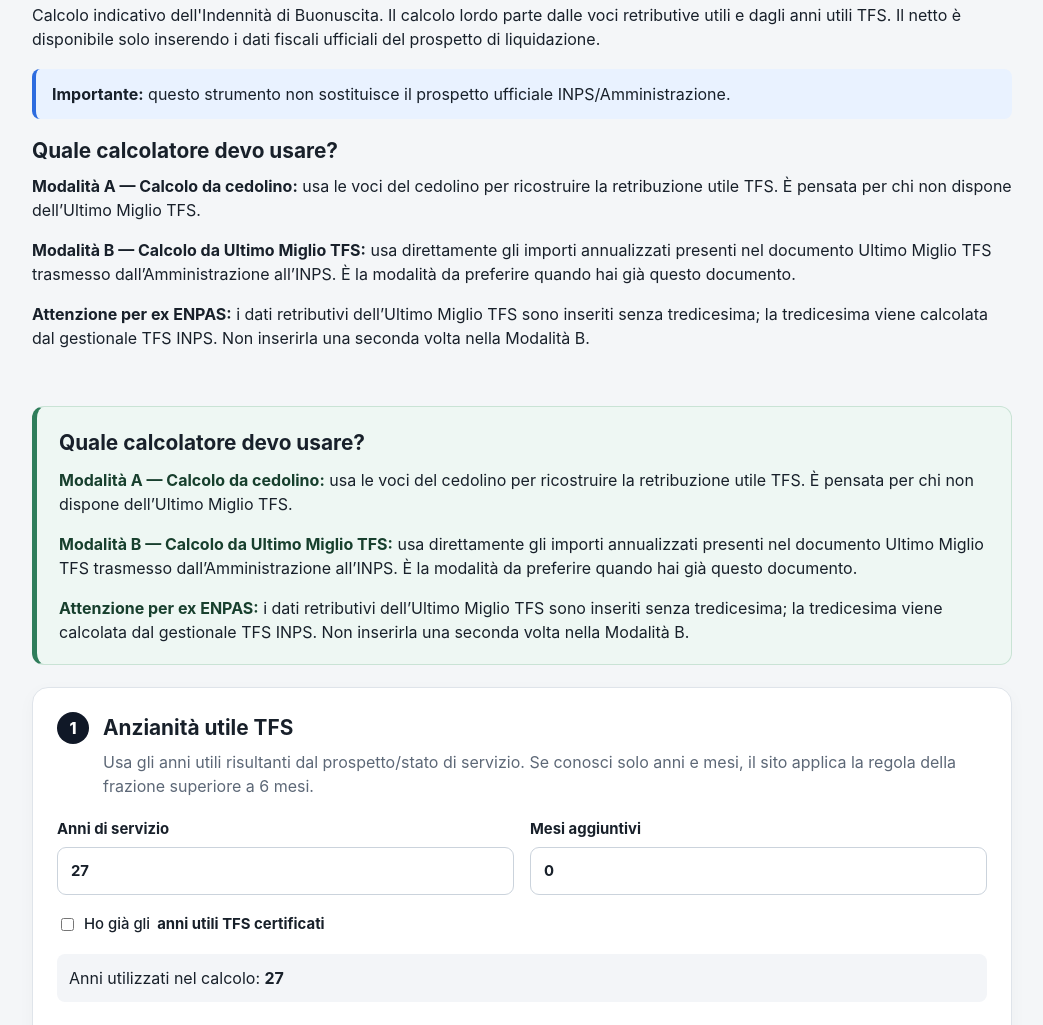
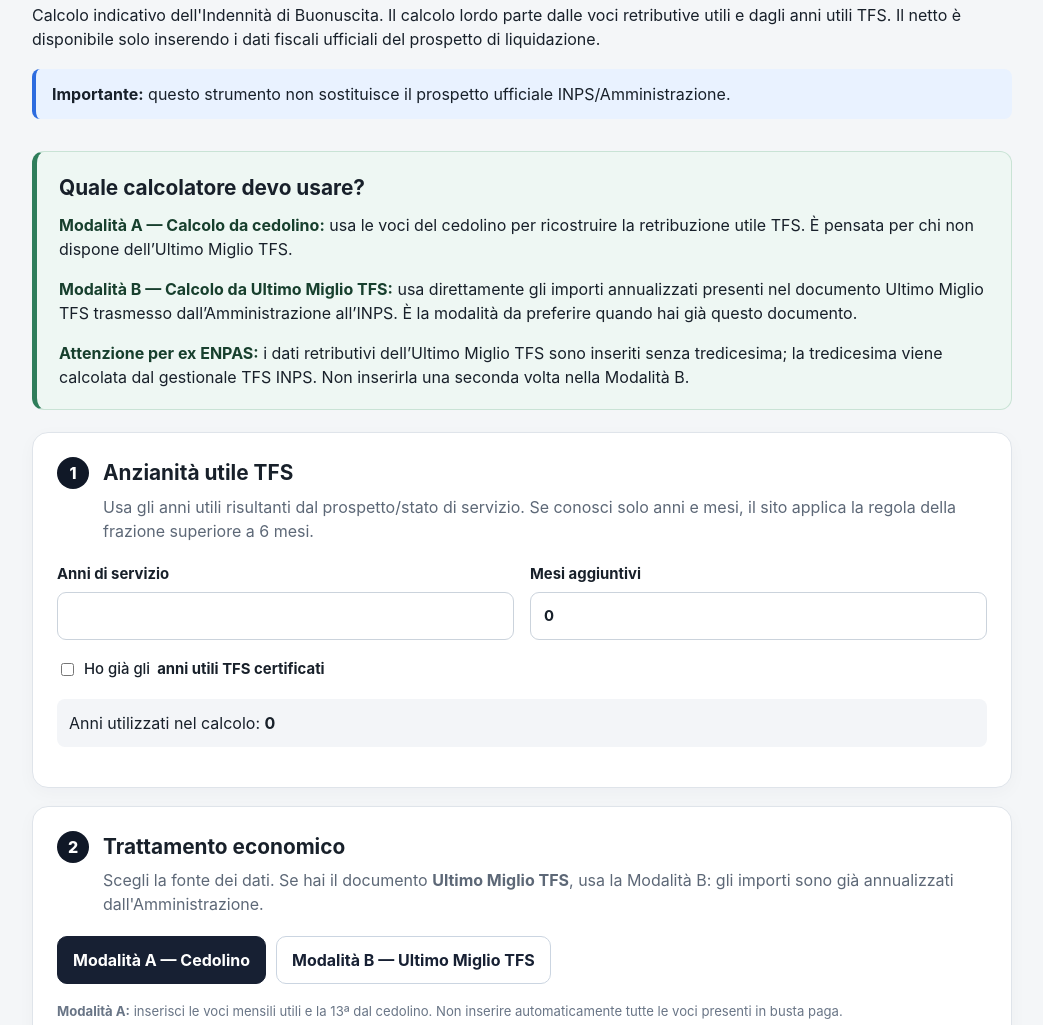
Before and after one commit to rwpo-sophrosyne/Calcola-TFS, a plain HTML site: page index.html in a window 1280 px wide. Shown: the part 229-1254 px from the top of the page, without its empty margins (118-1161 px from the left). Drawn offline with Linux system fonts and the light colour scheme.

Commit message:
Add files via upload

```diff
--- a/index.html
+++ b/index.html
@@ -22,12 +22,6 @@
     <p>Calcolo indicativo dell'Indennità di Buonuscita. Il calcolo lordo parte dalle voci retributive utili e dagli anni utili TFS. Il netto è disponibile solo inserendo i dati fiscali ufficiali del prospetto di liquidazione.</p>
     <div class="notice"><strong>Importante:</strong> questo strumento non sostituisce il prospetto ufficiale INPS/Amministrazione.</div>
 
-<section class="info-box" style="margin:1rem auto 1.5rem; max-width:1000px;">
-  <h2>Quale calcolatore devo usare?</h2>
-  <p><strong>Modalità A — Calcolo da cedolino:</strong> usa le voci del cedolino per ricostruire la retribuzione utile TFS. È pensata per chi non dispone dell’Ultimo Miglio TFS.</p>
-  <p><strong>Modalità B — Calcolo da Ultimo Miglio TFS:</strong> usa direttamente gli importi annualizzati presenti nel documento Ultimo Miglio TFS trasmesso dall’Amministrazione all’INPS. È la modalità da preferire quando hai già questo documento.</p>
-  <p><strong>Attenzione per ex ENPAS:</strong> i dati retributivi dell’Ultimo Miglio TFS sono inseriti senza tredicesima; la tredicesima viene calcolata dal gestionale TFS INPS. Non inserirla una seconda volta nella Modalità B.</p>
-</section>
   </section>
 
   <section class="mode-explainer">
@@ -41,7 +35,7 @@
     <div class="section-title"><span>1</span><div><h2>Anzianità utile TFS</h2><p>Usa gli anni utili risultanti dal prospetto/stato di servizio. Se conosci solo anni e mesi, il sito applica la regola della frazione superiore a 6 mesi.</p></div></div>
     <div class="grid two">
       <label>Anni di servizio
-        <input id="years" type="number" min="0" step="1" value="27">
+        <input id="years" type="number" min="0" step="1" value="">
       </label>
       <label>Mesi aggiuntivi
         <input id="months" type="number" min="0" max="11" step="1" value="0">
@@ -50,7 +44,7 @@
     <label class="check"><input id="certifiedToggle" type="checkbox"> Ho già gli <strong>anni utili TFS certificati</strong></label>
     <div id="certifiedBox" class="hidden">
       <label>Anni utili TFS certificati
-        <input id="certifiedYears" type="number" min="1" step="1" placeholder="es. 27">
+        <input id="certifiedYears" type="number" min="1" step="1" placeholder="es. 30">
       </label>
     </div>
     <p class="result-line">Anni utilizzati nel calcolo: <strong id="usefulYears">0</strong></p>
@@ -114,7 +108,7 @@
           <input id="umSixSteps" class="money-input" type="text" inputmode="decimal" autocomplete="off" placeholder="es. 0,00">
         </label>
       </div>
-      <p class="hint">La 13ª non va inserita qui se stai copiando un Ultimo Miglio ex ENPAS: il sistema INPS la considera separatamente. Il calcolatore la stima come 1/12 del “Trattamento stipendiale art. 2” per rendere leggibile il calcolo; il dato ufficiale di liquidazione resta prevalente.</p>
+      <p class="hint">La 13ª non va inserita qui se stai copiando un Ultimo Miglio ex ENPAS: l’INPS indica che viene calcolata automaticamente dal gestionale TFS. Il calcolatore la stima come 1/12 del totale annualizzato delle voci utili inserite, solo per fornire una simulazione; il dato ufficiale di liquidazione resta prevalente.</p>
     </div>
   </section>
 
--- a/js/app.js
+++ b/js/app.js
@@ -77,9 +77,11 @@ function calculate(){
     const sixSteps = n("umSixSteps");
     // Per gli iscritti ex ENPAS la 13ª è esclusa dagli importi annualizzati
     // comunicati nell'Ultimo Miglio e viene calcolata dal gestionale TFS.
-    // Qui la rendiamo esplicita come 1/12 del trattamento stipendiale.
-    const thirteenth = treatment / 12;
-    annual = treatment + benefits + functional + other + sixSteps + thirteenth;
+    // Il sito la stima, a fini informativi, come 1/12 del totale annualizzato
+    // delle voci utili inserite. Il prospetto ufficiale INPS resta prevalente.
+    const annualWithoutThirteenth = treatment + benefits + functional + other + sixSteps;
+    const thirteenth = annualWithoutThirteenth / 12;
+    annual = annualWithoutThirteenth + thirteenth;
     detail = {treatment, benefits, functional, other, sixSteps, thirteenth};
   } else {
     const monthly = ["salary","ria","iis","temporary","functional","otherMonthly"].reduce((s,id)=>s+n(id),0);
```
Also changed, not shown: guida.html (+2 -2 lines), 1 other file.
